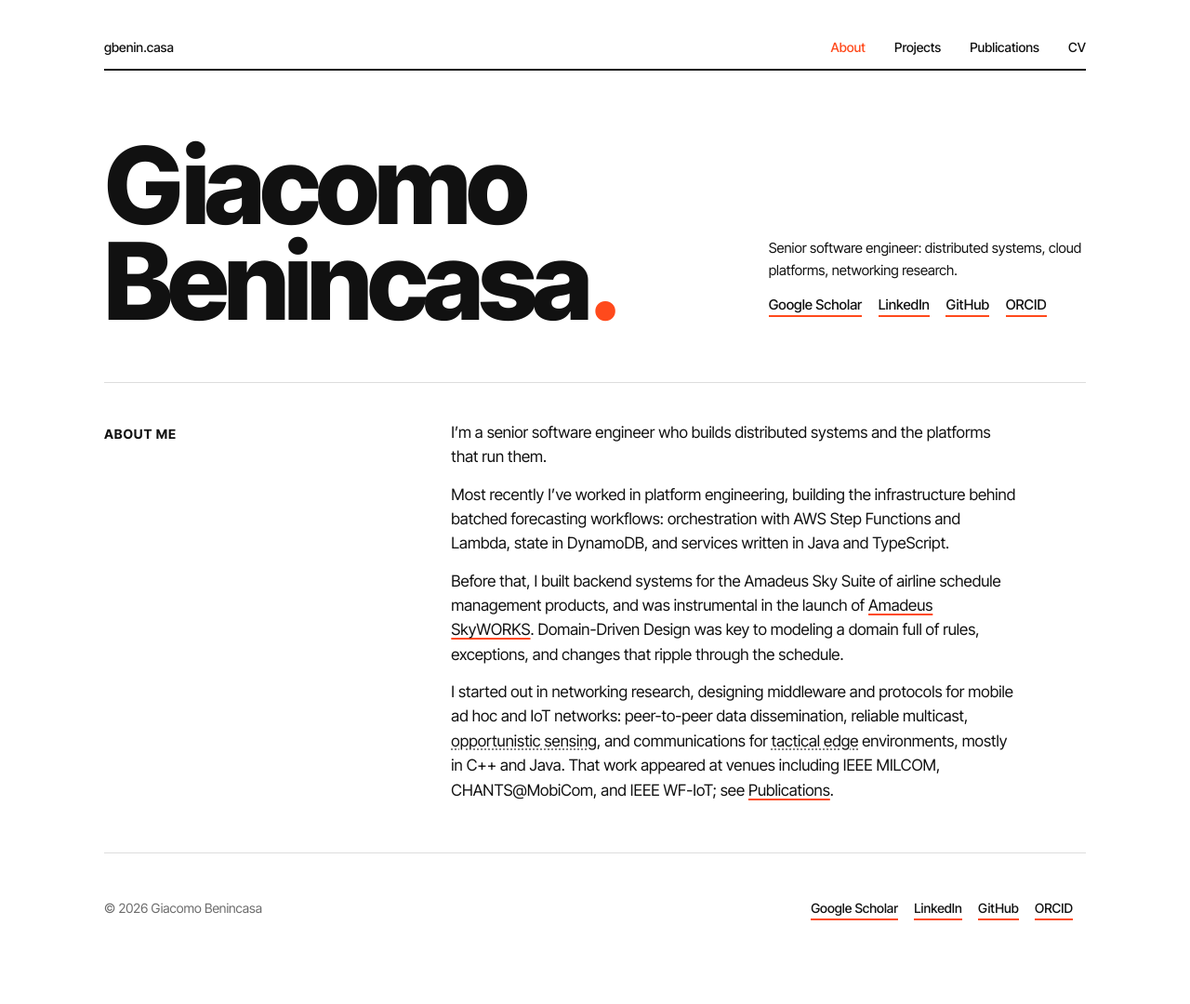
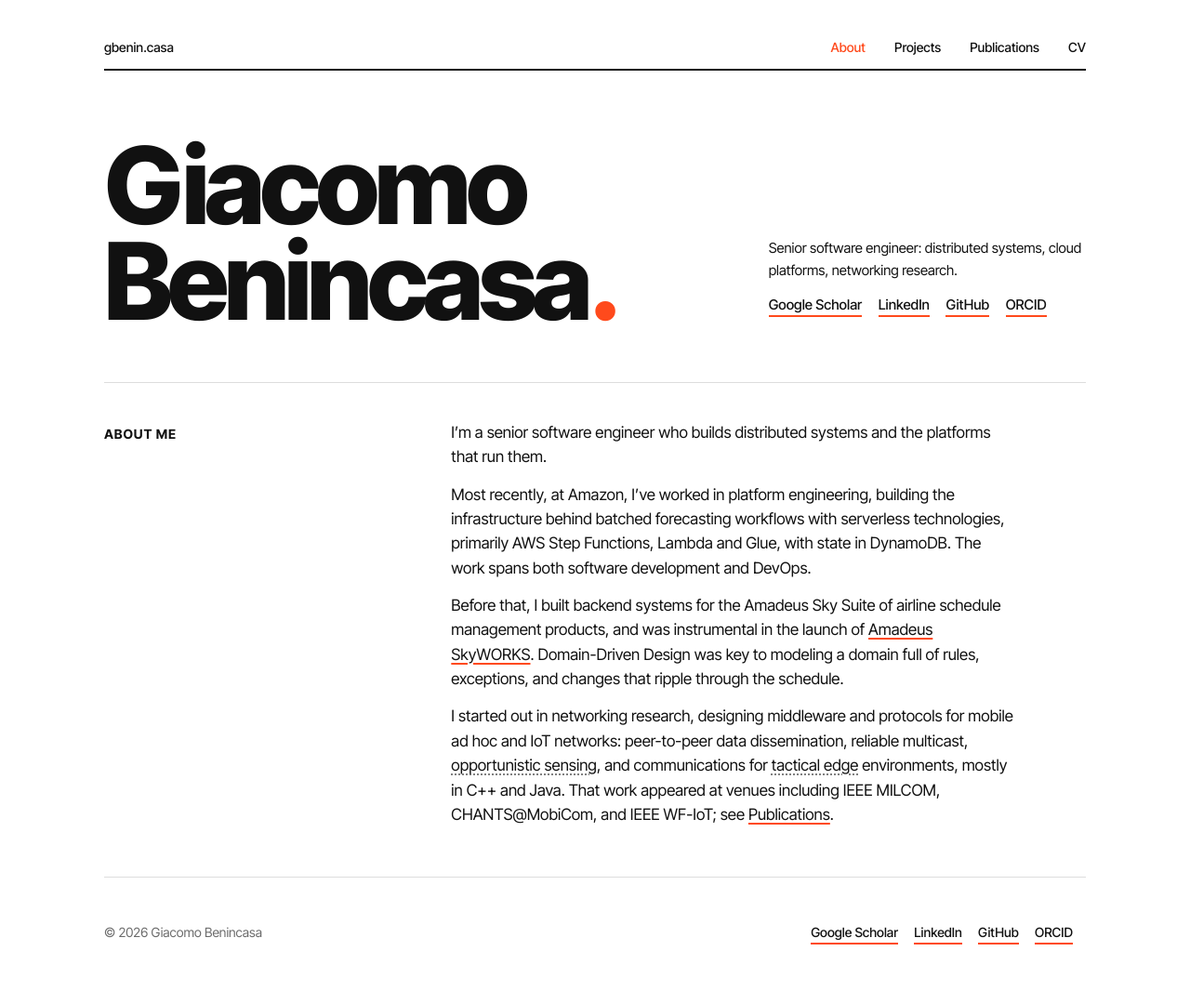
Before and after one commit to giacobenin/giacobenin.github.io, a Jekyll site: the page built from _pages/about.md, in a window 1280 px wide. Shown: the whole page at 93% size. Built offline with Jekyll 4.4.1, drawn with Linux system fonts in a browser that asks for light colours; before the commit the page ends 1054 px from its top, so only the background shows below that.

Commit message:
About: rewrite the Amazon paragraph (serverless, DevOps)
Name Amazon, describe the serverless stack (Step Functions, Lambda, Glue,
DynamoDB) and note the role spans software development and DevOps. Link
serverless computing, DevOps and software development to Wikidata.

Co-Authored-By: Claude Opus 5.5 <noreply@anthropic.com>

```diff
--- a/_data/technologies.yml
+++ b/_data/technologies.yml
@@ -61,3 +61,6 @@
 "opportunistic sensing": { type: DefinedTerm, description: "A computer science paradigm that automatically leverages the sensing capabilities of user devices (such as smartphones) to collect data without requiring active user involvement or conscious participation." }
 "Amadeus Sky Suite":  { type: SoftwareApplication, provider: Q696061 }   # suite of airline planning products; no public page or Wikidata item
 "Amadeus SkyWORKS": { url: "https://amadeus.com/en/airlines/products/skyworks", type: SoftwareApplication, provider: Q696061, description: "A thick client that serves as the interface to the other SkyWORKS components, letting airline schedule planning teams create, read, update and delete schedules and run optimizers, simulators and user-defined rules." }   # flight schedule management system; no Wikidata item
+"serverless computing":  { wikidata: Q3958022 }
+"DevOps":                { wikidata: Q3025536 }     # development and operations
+"software development":  { wikidata: Q638608 }
--- a/_pages/about.md
+++ b/_pages/about.md
@@ -8,9 +8,10 @@ description: "Giacomo Benincasa is a senior software engineer building distribut
 I'm a senior software engineer who builds {% include concept.html name="distributed systems" standalone=true %} and the platforms
 that run them. <!-- TODO: add current employer/team if you want it public -->
 
-Most recently I've worked in {% include concept.html name="platform engineering" standalone=true %}, building the infrastructure behind
-batched forecasting workflows: orchestration with {% include concept.html name="Step Functions" text="AWS Step Functions" standalone=true %} and {% include concept.html name="Lambda" standalone=true %},
-state in {% include concept.html name="DynamoDB" standalone=true %}, and services written in {% include concept.html name="Java" standalone=true %} and {% include concept.html name="TypeScript" standalone=true %}.
+Most recently, at Amazon, I've worked in {% include concept.html name="platform engineering" standalone=true %}, building the
+infrastructure behind batched forecasting workflows with {% include concept.html name="serverless computing" text="serverless technologies" standalone=true %},
+primarily {% include concept.html name="Step Functions" text="AWS Step Functions" standalone=true %}, {% include concept.html name="Lambda" standalone=true %} and {% include concept.html name="Glue" standalone=true %}, with state in
+{% include concept.html name="DynamoDB" standalone=true %}. The work spans both {% include concept.html name="software development" standalone=true %} and {% include concept.html name="DevOps" standalone=true %}.
 
 Before that, I built backend systems for the {% include concept.html name="Amadeus Sky Suite" standalone=true %} of airline
 schedule management products, and was instrumental in the launch of
```
